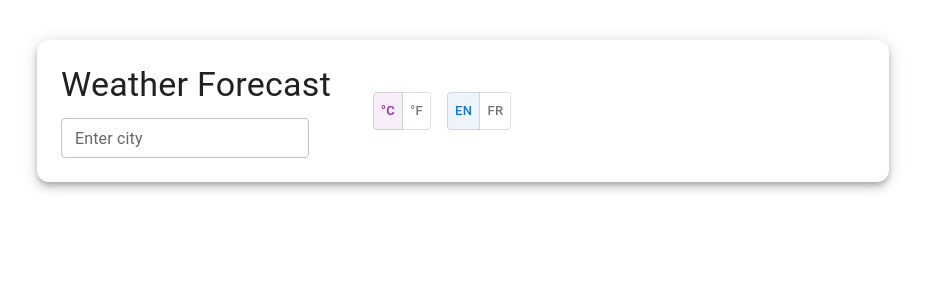
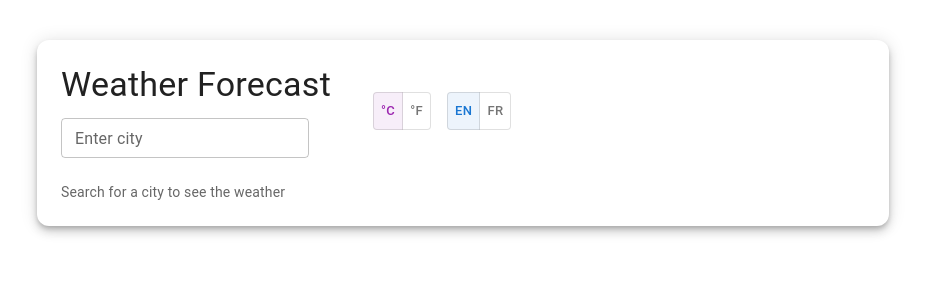
Before and after one commit to zyz9066/weather-forecasting-app, a React (Vite) app: page / in a window 1280 px wide. Shown: the top 300 px of the page, without its empty margins (177-1102 px from the left). Built offline with nearby package versions, Linux system fonts and the light colour scheme; no server answers; some icons are missing.

Commit message:
Several improvements

```diff
--- a/src/App.jsx
+++ b/src/App.jsx
@@ -1,72 +1,72 @@
 
 import { Box, Container, Paper, Grid, Typography, CircularProgress } from "@mui/material";
-import { useWeather } from "./contexts/WeatherContext";
+import { useWeatherState, useWeatherDispatch } from "./contexts/WeatherContext";
 import SearchBar from "./components/SearchBar";
 import UnitToggle from "./components/UnitToggle"
+import LanguageToggle from "./components/LanguageToggle";
 import CurrentWeatherCard from "./components/CurrentWeatherCard";
 import ForecastGrid from "./components/ForecastGrid";
 import ErrorBanner from "./components/ErrorBanner";
-import LanguageToggle from "./components/LanguageToggle";
 
 
 const App = () => {
-  const { state, dispatch, translation, fetchWeather } = useWeather();
+  const { city, units, currentWeather, forecast, loading, error, language, translation } = useWeatherState();
+  const { dispatch, fetchWeather } = useWeatherDispatch();
 
   const handleSearch = (newCity) => {
     dispatch({ type: "SET_CITY", city: newCity });
-    fetchWeather(newCity, state.units, state.language);
+    fetchWeather(newCity, units, language);
   };
 
   const handleUnitsChange = (newUnits) => {
     dispatch({ type: "SET_UNITS", units: newUnits });
-    if (state.city) fetchWeather(state.city, newUnits, state.language);
+    if (city) fetchWeather(city, newUnits, language);
   };
 
   const handleLanguageChange = (newLanguage) => {
     dispatch({ type: "SET_LANGUAGE", language: newLanguage });
-    if (state.city) fetchWeather(state.city, state.units, newLanguage);
+    if (city) fetchWeather(city, units, newLanguage);
   };
 
   return (
     <Container maxWidth="md">
       <Box sx={{ py: 4 }}>
-        <Paper
-          elevation={6}
-          sx={{
-            p: 3,
-            borderRadius: 3,
-            bgcolor: "background.paper",
-          }}
-        >
+        <Paper elevation={6} sx={{ p: 3, borderRadius: 3 }}>
           <Grid container spacing={2} alignItems="center">
-            <Grid item xs={12} sm={8}>
+            <Grid item xs={12} sm={6}>
               <Typography variant="h4" gutterBottom>
               {translation.title}
               </Typography>
               <SearchBar onSearch={handleSearch} />
             </Grid>
-            <Grid item xs={12} sm={4}>
+            <Grid item xs={12} sm={6} sx={{ display: "flex", justifyContent: "flex-end", gap: 2, alignItems: "center" }}>
               <UnitToggle onChange={handleUnitsChange} />
-            </Grid>
-            <Grid item xs={12} sm="auto">
               <LanguageToggle onChange={handleLanguageChange} />
             </Grid>
           </Grid>
 
-          {state.error && <ErrorBanner />}
+          {error && <ErrorBanner />}
 
-          {state.loading ? (
+          {!loading && !currentWeather && !forecast && (
+            <Box sx={{ mt: 3 }}>
+              <Typography variant="body2" color="text.secondary">
+                {translation.noData}
+              </Typography>
+            </Box>
+          )}
+
+          {loading ? (
             <Box sx={{ display: "flex", justifyContent: "center", my: 4 }}>
               <CircularProgress />
             </Box>
           ) : (
             <>
-              {state.currentWeather && (
+              {currentWeather && (
                 <Box sx={{ mt: 3 }}>
                   <CurrentWeatherCard />
                 </Box>
               )}
-              {state.forecast && (
+              {forecast && (
                 <Box sx={{ mt: 3 }}>
                   <ForecastGrid />
                 </Box>
--- a/src/components/CurrentWeatherCard.jsx
+++ b/src/components/CurrentWeatherCard.jsx
@@ -1,8 +1,8 @@
 import { Card, CardHeader, CardContent, Typography, Stack } from "@mui/material";
-import { useWeather } from "../contexts/WeatherContext";
+import { useWeatherState } from "../contexts/WeatherContext";
 
 const CurrentWeatherCard = () => {
-  const { state: { currentWeather, units }, translation } = useWeather();
+  const { currentWeather, units, translation } = useWeatherState();
 
   const data = currentWeather;
   const tempUnit = units === "metric" ? translation.unitC : translation.unitF;
--- a/src/components/ErrorBanner.jsx
+++ b/src/components/ErrorBanner.jsx
@@ -1,8 +1,8 @@
 import { Alert } from "@mui/material";
-import { useWeather } from "../contexts/WeatherContext";
+import { useWeatherState } from "../contexts/WeatherContext";
 
 const ErrorBanner = () => {
-  const { state: { error } } = useWeather();
+  const { error } = useWeatherState();
 
   if (!error) return null;
 
--- a/src/components/ForecastCard.jsx
+++ b/src/components/ForecastCard.jsx
@@ -1,8 +1,8 @@
 import { Card, CardContent, Typography, Box } from "@mui/material";
-import { useWeather } from "../contexts/WeatherContext";
+import { useWeatherState } from "../contexts/WeatherContext";
 
 const ForecastCard = ({ day }) => {
-  const { state: { units, language } } = useWeather();
+  const { units, language } = useWeatherState();
 
   const tempUnit = units === "metric" ? "°C" : "°F";
 
--- a/src/components/ForecastGrid.jsx
+++ b/src/components/ForecastGrid.jsx
@@ -1,5 +1,5 @@
 import { Grid } from "@mui/material";
-import { useWeather } from "../contexts/WeatherContext";
+import { useWeatherState } from "../contexts/WeatherContext";
 import ForecastCard from "./ForecastCard";
 
 const groupIntoDays = (list) => {
@@ -25,7 +25,7 @@ const groupIntoDays = (list) => {
 }
 
 function ForecastGrid() {
-  const { state: { forecast } } = useWeather();
+  const { forecast } = useWeatherState();
 
   const days = groupIntoDays(forecast.list);
 
--- a/src/components/LanguageToggle.jsx
+++ b/src/components/LanguageToggle.jsx
@@ -1,8 +1,8 @@
 import { ToggleButtonGroup, ToggleButton } from "@mui/material";
-import { useWeather } from "../contexts/WeatherContext";
+import { useWeatherState } from "../contexts/WeatherContext";
 
 const LanguageToggle = ({ onChange }) => {
-  const { state: { language } } = useWeather();
+  const { language } = useWeatherState();
   const handleChange = (_, newLang) => {
     if (newLang !== null) onChange(newLang);
   };
--- a/src/components/SearchBar.jsx
+++ b/src/components/SearchBar.jsx
@@ -1,10 +1,10 @@
 import { useState } from "react";
 import { Box, TextField, IconButton } from "@mui/material";
 import SearchIcon from "@mui/icons-material/Search";
-import { useWeather } from "../contexts/WeatherContext";
+import { useWeatherState } from "../contexts/WeatherContext";
 
 const SearchBar = ({ onSearch }) => {
-  const { translation } = useWeather();
+  const { translation } = useWeatherState();
   const [value, setValue] = useState("");
 
   const handleSubmit = (e) => {
--- a/src/components/UnitToggle.jsx
+++ b/src/components/UnitToggle.jsx
@@ -1,8 +1,8 @@
 import { ToggleButtonGroup, ToggleButton } from "@mui/material";
-import { useWeather } from "../contexts/WeatherContext";
+import { useWeatherState } from "../contexts/WeatherContext";
 
  const UnitToggle = ({ onChange }) => {
-  const { state: { units } } = useWeather();
+  const { units } = useWeatherState();
 
   const handleChange = (_, newUnits) => {
     if (newUnits !== null) onChange(newUnits);
--- a/src/contexts/WeatherContext.jsx
+++ b/src/contexts/WeatherContext.jsx
@@ -1,78 +1,36 @@
-import { createContext, useContext, useReducer } from "react";
+import { createContext, useContext, useEffect, useMemo, useReducer } from "react";
 import { getCurrentWeather, getForecast } from "../api/weatherApi";
+import { weatherReducer, initialState } from "./weatherReducer";
+import { translations } from "./weatherTranslations";
 
-const WeatherContext = createContext(null);
-
-const translations = {
-  en: {
-    title: "Weather Forecast",
-    enterCity: "Enter city",
-    errorGeneric: "Could not load weather data",
-    feelsLike: "Feels like",
-    humidity: "Humidity",
-    wind: "Wind",
-    unitC: "°C",
-    unitF: "°F",
-  },
-  fr: {
-    title: "Prévisions météo",
-    enterCity: "Entrez une ville",
-    errorGeneric: "Impossible de charger les données météo",
-    feelsLike: "Ressenti",
-    humidity: "Humidité",
-    wind: "Vent",
-    unitC: "°C",
-    unitF: "°F",
-  },
-};
-
-const initialState = {
-  city: "",
-  units: "metric",
-  currentWeather: null,
-  forecast: null,
-  loading: false,
-  error: "",
-  language: "en",
-};
-
-const reducer = (state, action) => {
-  switch (action.type) {
-    case "SET_LOADING":
-      return { ...state, loading: true, error: "" };
-    case "SET_WEATHER":
-      return {
-        ...state,
-        loading: false,
-        currentWeather: action.currentWeather,
-        forecast: action.forecast,
-        error: "",
-      };
-    case "SET_ERROR":
-      return {
-        ...state,
-        loading: false,
-        currentWeather: null,
-        forecast: null,
-        error: action.error,
-      };
-    case "SET_CITY":
-      return { ...state, city: action.city };
-    case "SET_UNITS":
-      return { ...state, units: action.units };
-    case "SET_LANGUAGE":
-      return { ...state, language: action.language };
-    default:
-      return state;
-  }
-};
+const WeatherStateContext = createContext(null);
+const WeatherDispatchContext = createContext(null);
 
 const API_KEY = import.meta.env.VITE_WEATHER_API_KEY;
 
 const WeatherProvider = ({ children }) => {
-  const [state, dispatch] = useReducer(reducer, initialState);
+  const [state, dispatch] = useReducer(weatherReducer, initialState, (init) => {
+    try {
+      const stored = JSON.parse(localStorage.getItem("weather-settings"));
+      if (!stored) return init;
+      return { ...init, ...stored };
+    } catch {
+      return init;
+    }
+  });
 
-  const translation = translations[state.language];
+  const translation = useMemo(
+    () => translations[state.language] || translations.en,
+    [state.language]
+  );
+
+  useEffect(() => {
+    const { city, units, language } = state;
+    localStorage.setItem(
+      "weather-settings",
+      JSON.stringify({ city, units, language })
+    );
+  }, [state.city, state.units, state.language]);
 
   const fetchWeather = async (targetCity, targetUnits, targetLanguage) => {
     if (!targetCity) return;
@@ -84,33 +42,48 @@ const WeatherProvider = ({ children }) => {
       ]);
       dispatch({ type: "SET_WEATHER", currentWeather: current, forecast });
     } catch (err) {
-      dispatch({
-        type: "SET_ERROR",
-        error: err.message || translation.errorGeneric,
-      });
+      const msg = parseWeatherError(err);
+      dispatch({ type: "SET_ERROR", error: msg || translation.errorGeneric });
     }
   };
 
-  const value = {
-    state,
-    dispatch,
-    translation,
-    fetchWeather,
-  };
+  const valueState = useMemo(
+    () => ({ ...state, translation }),
+    [state.city, state.units, state.currentWeather, state.forecast, state.loading, state.error, state.language, translation]
+  );
+
+  const valueDispatch = useMemo(
+    () => ({ dispatch, fetchWeather }),
+    [dispatch]
+  );
 
   return (
-    <WeatherContext.Provider value={value}>
-      {children}
-    </WeatherContext.Provider>
+    <WeatherStateContext.Provider value={valueState}>
+      <WeatherDispatchContext.Provider value={valueDispatch}>
+        {children}
+      </WeatherDispatchContext.Provider>
+    </WeatherStateContext.Provider>
   );
 };
 
-const useWeather = () => {
-  const ctx = useContext(WeatherContext);
-  if (!ctx) {
-    throw new Error("useWeather must be used within WeatherProvider");
-  }
+const parseWeatherError = (err) => {
+  if (err.status === 404) return "City not found";
+  if (err.status === 401) return "Invalid API key";
+  if (err.status === 429) return "API rate limit exceeded";
+  return err.message || null;
+};
+
+const useWeatherState = () => {
+  const ctx = useContext(WeatherStateContext);
+  if (!ctx) throw new Error("useWeatherState must be used within WeatherProvider");
   return ctx;
 };
 
-export { WeatherProvider, useWeather };
+const useWeatherDispatch = () => {
+  const ctx = useContext(WeatherDispatchContext);
+  if (!ctx)
+    throw new Error("useWeatherDispatch must be used within WeatherProvider");
+  return ctx;
+};
+
+export { WeatherProvider, useWeatherState, useWeatherDispatch };
--- /dev/null
+++ b/src/contexts/weatherReducer.jsx
@@ -0,0 +1,40 @@
+export const initialState = {
+  city: "",
+  units: "metric",
+  currentWeather: null,
+  forecast: null,
+  loading: false,
+  error: "",
+  language: "en",
+};
+
+export const weatherReducer = (state, action) => {
+  switch (action.type) {
+      case "SET_LOADING":
+      return { ...state, loading: true, error: "" };
+      case "SET_WEATHER":
+      return {
+          ...state,
+          loading: false,
+          currentWeather: action.currentWeather,
+          forecast: action.forecast,
+          error: "",
+      };
+      case "SET_ERROR":
+      return {
+          ...state,
+          loading: false,
+          currentWeather: null,
+          forecast: null,
+          error: action.error,
+      };
+      case "SET_CITY":
+      return { ...state, city: action.city };
+      case "SET_UNITS":
+      return { ...state, units: action.units };
+      case "SET_LANGUAGE":
+      return { ...state, language: action.language };
+      default:
+      return state;
+  }
+};
--- /dev/null
+++ b/src/contexts/weatherTranslations.jsx
@@ -0,0 +1,24 @@
+export const translations = {
+  en: {
+    title: "Weather Forecast",
+    enterCity: "Enter city",
+    errorGeneric: "Could not load weather data",
+    feelsLike: "Feels like",
+    humidity: "Humidity",
+    wind: "Wind",
+    noData: "Search for a city to see the weather",
+    unitC: "°C",
+    unitF: "°F",
+  },
+  fr: {
+    title: "Prévisions météo",
+    enterCity: "Entrez une ville",
+    errorGeneric: "Impossible de charger les données météo",
+    feelsLike: "Ressenti",
+    humidity: "Humidité",
+    wind: "Vent",
+    noData: "Recherchez une ville pour voir la météo",
+    unitC: "°C",
+    unitF: "°F",
+  },
+};
```
Also changed, not shown: src/api/weatherApi.js (+14 -12 lines).
